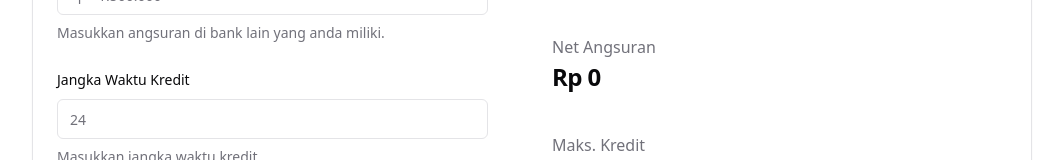
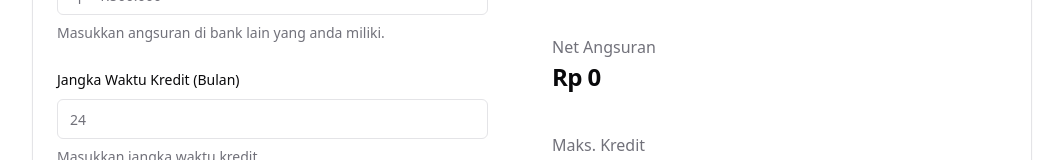
Before and after one commit to yukebrillianth/simulasi-bni-fleksi, a React (Vite) app: page / in a window 1280 px wide. Shown: the part 329-489 px from the top of the page, without its empty margins (108-1171 px from the left). Built offline with nearby package versions, Linux system fonts and the light colour scheme.

Commit message:
feat: currency formatting

```diff
--- a/src/App.tsx
+++ b/src/App.tsx
@@ -32,8 +32,7 @@ const FormSchema = z.object({
     .string({
       required_error: "Masukan jangka waktu kredit anda.",
     })
-    .min(1, "Jangka waktu kredit minimal 1 tahun.")
-    .max(25, "Jangka waktu kredit maksimal 25 tahun."),
+    .min(1, "Jangka waktu kredit minimal 1 bulan."),
 });
 
 type SimulationFormValues = z.infer<typeof FormSchema>;
@@ -282,7 +281,7 @@ function App() {
                   name="jangkaWaktuKredit"
                   render={({ field }) => (
                     <FormItem>
-                      <FormLabel>Jangka Waktu Kredit</FormLabel>
+                      <FormLabel>Jangka Waktu Kredit (Bulan)</FormLabel>
                       <FormControl>
                         <Input placeholder="24" type="number" {...field} />
                       </FormControl>
--- /dev/null
+++ b/src/new.tsx
@@ -0,0 +1,5 @@
+import React from "react";
+
+export default function New() {
+  return <div>new</div>;
+}
```
